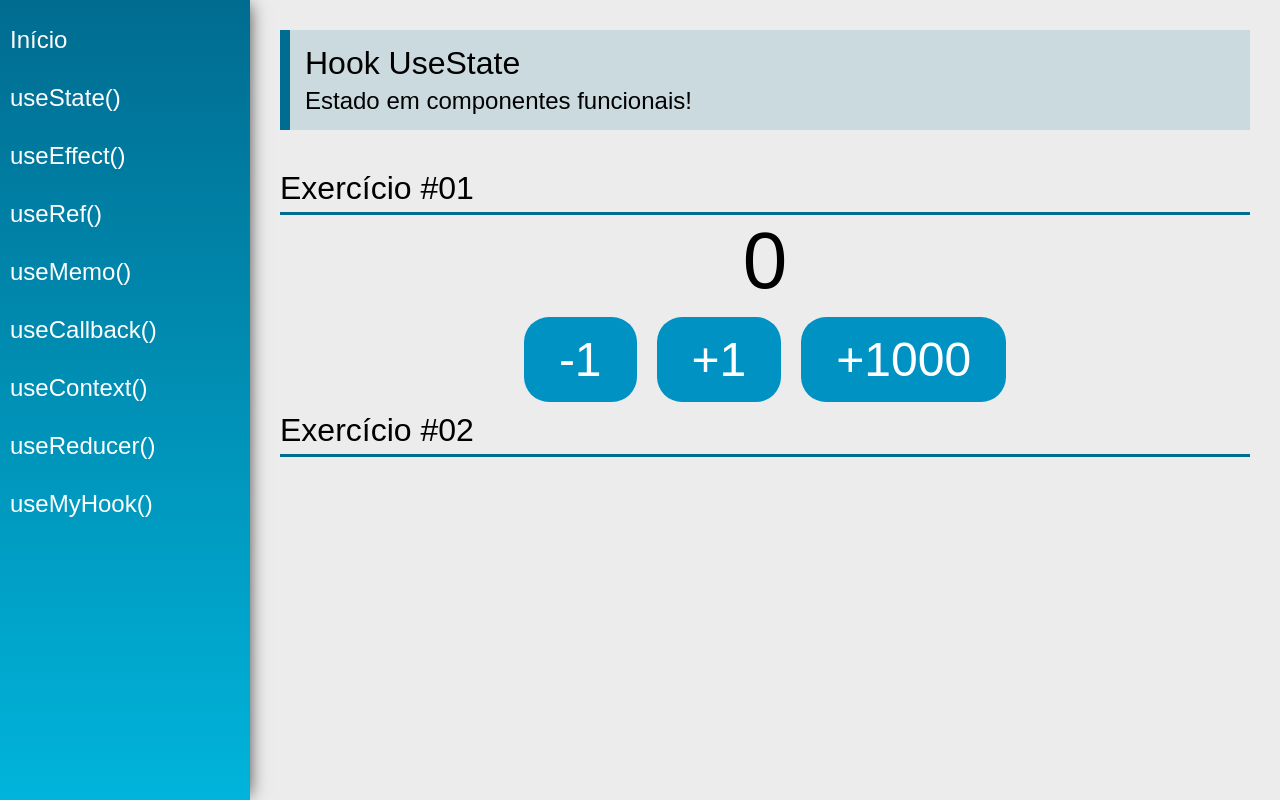
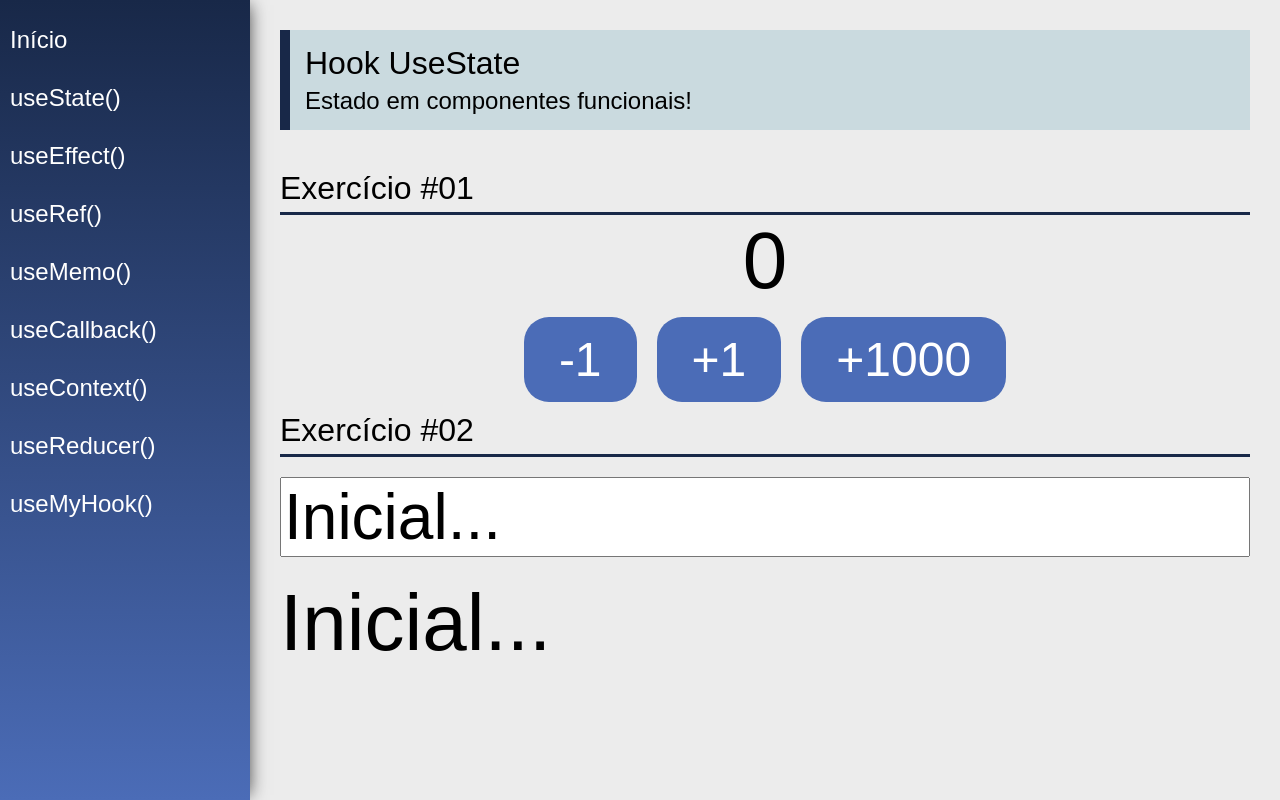
Before and after one commit to cesarvargasjr/Curso_React_Modulo_4, a React (Create React App) app: page /useState in a window 1280 px wide. Built offline with nearby package versions, Linux system fonts and the light colour scheme.

Commit message:
Módulo 4 - Hooks

```diff
--- a/src/components/layout/Menu.css
+++ b/src/components/layout/Menu.css
@@ -2,7 +2,7 @@
     display: flex;
     flex-basis: 250px;
 
-    background: linear-gradient(to top, #00b4db, #006c90);
+    background: linear-gradient(to top, #4b6cb7,#182848);
 
     z-index: 1;
     -webkit-box-shadow: 4px 0px 17px -5px rgba(0,0,0,0.75);
--- a/src/components/layout/PageTitle.css
+++ b/src/components/layout/PageTitle.css
@@ -1,5 +1,5 @@
 .PageTitle {
-    border-left: 10px solid #006c90;
+    border-left: 10px solid #182848;
     padding: 15px;
     background: #006c9025;
     margin-bottom: 40px;
--- a/src/components/layout/SectionTitle.css
+++ b/src/components/layout/SectionTitle.css
@@ -1,5 +1,5 @@
 .SectionTitle {
-    border-bottom: 3px solid #006c90;
+    border-bottom: 3px solid #182848;
 }
 
 .SectionTitle h3 {
--- a/src/index.css
+++ b/src/index.css
@@ -25,7 +25,7 @@ body {
     padding: 15px 35px;
     border: none;
     outline: none;
-    background-color: #0092c3;
+    background-color: #4b6cb7;
 
     font-size: 3rem;
     color: #fff;
--- a/src/views/examples/UseState.jsx
+++ b/src/views/examples/UseState.jsx
@@ -4,6 +4,7 @@ import SectionTitle from '../../components/layout/SectionTitle'
 
 const UseState = (props) => {
     const [count, setCount] = useState(0)
+    const [name, setName] = useState("Inicial...")
 
     return (
         <div className="UseState">
@@ -25,6 +26,10 @@ const UseState = (props) => {
             </div>
 
             <SectionTitle title="Exercício #02" />
+
+            <input type="text" className="input"
+                value={name} onChange={e => setName(e.target.value)} />
+            <span className="text">{name}</span>
         </div>
     )
 }
```
Also changed, not shown: 1 other file (tests, documents, lock files or other folders).
